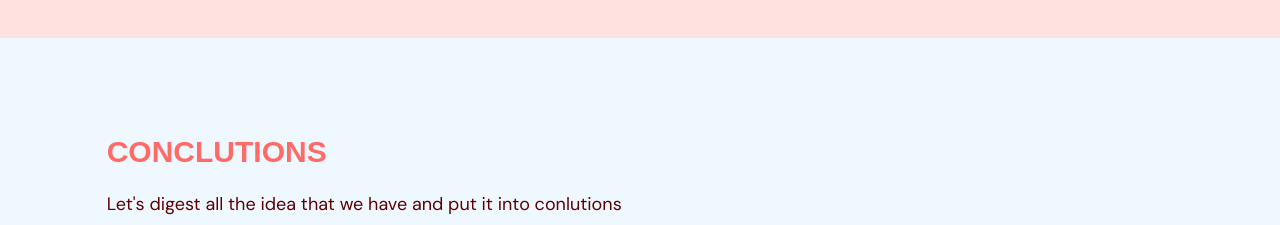
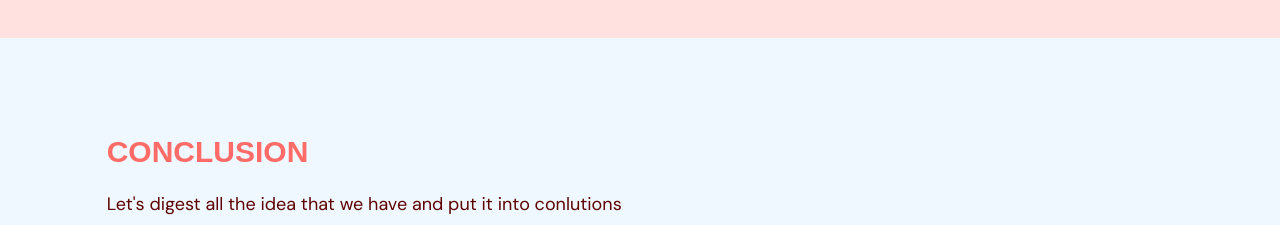
Before and after one commit to Jas-developer/JOSE_RIZAL_REPORT-WEB, a React (Vite) app: page / in a window 1280 px wide. Shown: the part 3980-4205 px from the top of the page. Built offline with nearby package versions, Linux system fonts and the light colour scheme.

Commit message:
klkqwhdjahefdw

```diff
--- a/src/scenes/contactus/index.tsx
+++ b/src/scenes/contactus/index.tsx
@@ -21,7 +21,7 @@ const ContactUS = () => {    return (
              visible:{opacity: 1, x:0},
             }} className="md:w-3/5">
               <HText>
-                <span className="text-primary-500">CONCLUTIONS</span>
+                <span className="text-primary-500">CONCLUSION</span>
               </HText>
               <p className="my-5 text-lg">Let's digest all the idea that we have and put it into conlutions</p>
              </motion.div>
```
